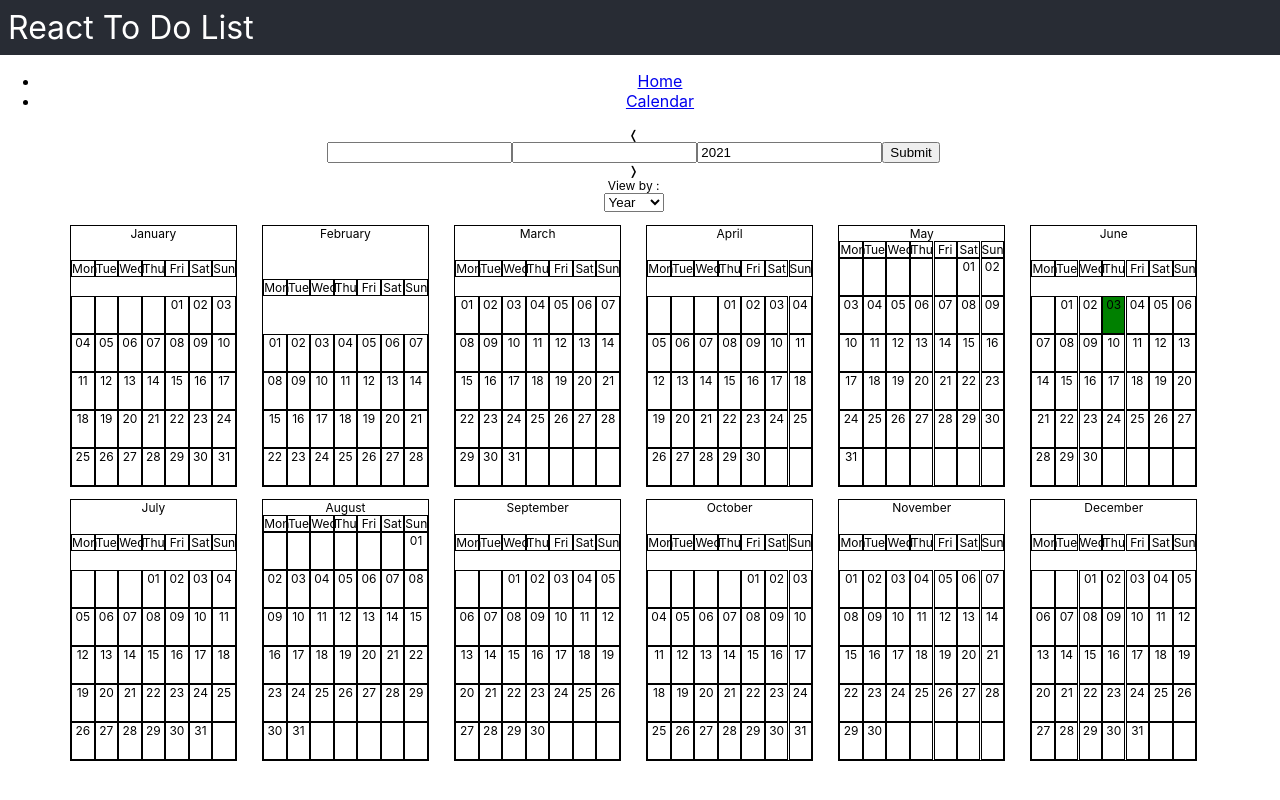
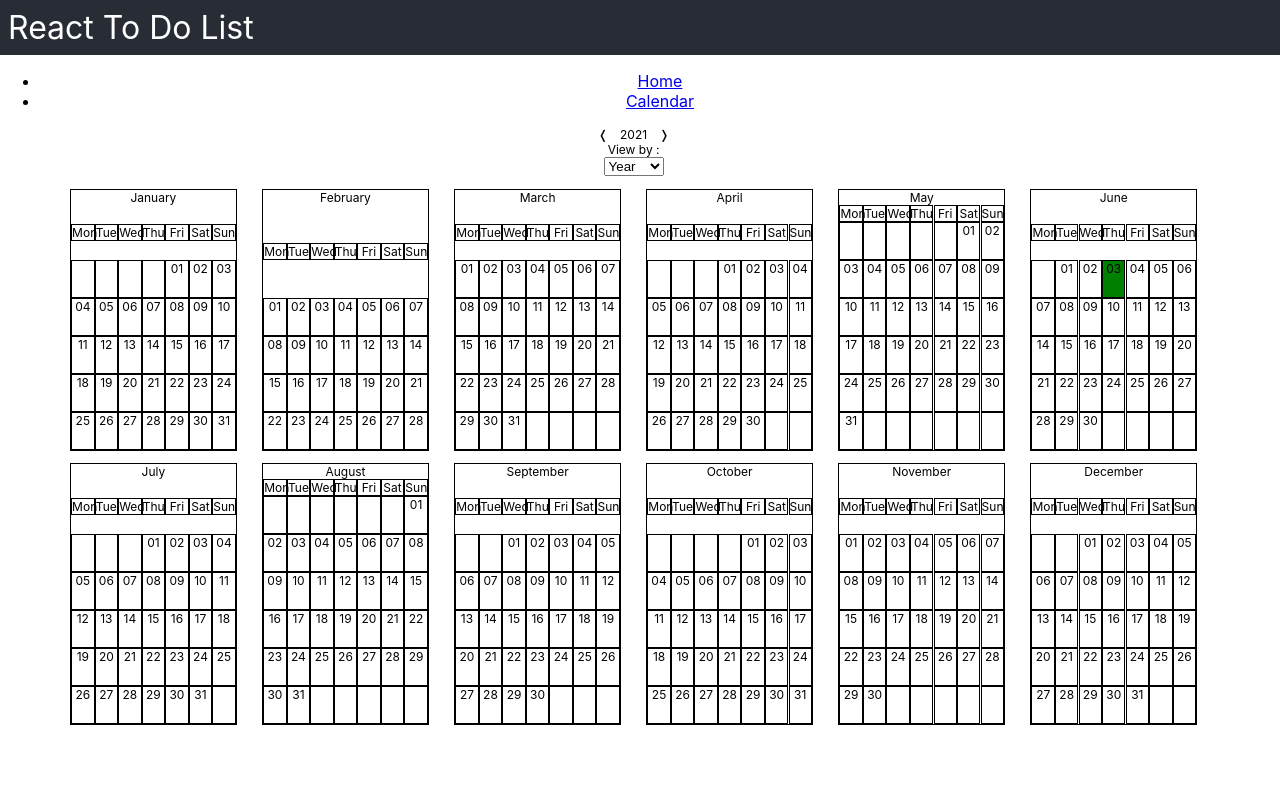
Before and after one commit to Skyrlon/react-todo-list, a React (Create React App) app: page /calendar in a window 1280 px wide. Built offline with nearby package versions, Linux system fonts and the light colour scheme.

Commit message:
inputs show up when click on date div

```diff
--- a/src/components/Calendar.jsx
+++ b/src/components/Calendar.jsx
@@ -338,17 +338,11 @@ const Calendar = ({ todos }) => {
       .join("");
     setInputYear(newDate.year.toString());
     setInputMonth(monthWithFirstLetterCapital);
-    setInputDay(
-      parseInt(newDate.day) < 10
-        ? `0${parseInt(newDate.day)}`
-        : parseInt(newDate.day).toString()
-    );
+    setInputDay(newDate.day.toString().length > 0 ? parseInt(newDate.day) : "");
     setCalendarYear(newDate.year.toString());
     setCalendarMonth(monthWithFirstLetterCapital);
     setCalendarDay(
-      parseInt(newDate.day) < 10
-        ? `0${parseInt(newDate.day)}`
-        : parseInt(newDate.day).toString()
+      newDate.day.toString().length > 0 ? parseInt(newDate.day) : ""
     );
     setCalendarFormat(newDate.format);
     setDateAsked(`${newDate.day} ${newDate.month} ${newDate.year}`);
@@ -503,7 +497,11 @@ const Calendar = ({ todos }) => {
                       monthsNames.indexOf(calendarMonth) + 1 < 10
                         ? `0${monthsNames.indexOf(calendarMonth) + 1}`
                         : `${monthsNames.indexOf(calendarMonth) + 1}`
-                    }-${calendarDay}` && (
+                    }-${
+                      parseInt(calendarDay) < 10
+                        ? `0${parseInt(calendarDay)}`
+                        : parseInt(calendarDay).toString()
+                    }` && (
                     <div key={todo.id} className={`priority-${todo.priority}`}>
                       {todo.title}
                     </div>
--- a/src/components/CalendarInput.jsx
+++ b/src/components/CalendarInput.jsx
@@ -2,6 +2,8 @@ import { useState } from "react";
 import styled from "styled-components";
 
 const StyledCalendarInput = styled.div`
+  display: flex;
+  flex-direction: row;
   & .arrow {
     display: inline;
     margin-left: 1em;
@@ -17,6 +19,8 @@ const CalendarInput = ({
   onInputChange,
 }) => {
   const [inputError, setInputError] = useState([]);
+  const [showInputs, setShowInputs] = useState(false);
+
   const monthsNames = [
     "January",
     "February",
@@ -100,7 +104,7 @@ const CalendarInput = ({
 
   const handleDateSubmit = () => {
     let newFormat, newYear, newMonth, newDay;
-    if (dayGoingToSubmit.length > 0) {
+    if (dayGoingToSubmit.toString().length > 0) {
       newFormat = "day";
       newYear = yearGoingToSubmit;
       newMonth = monthGoingToSubmit;
@@ -122,6 +126,7 @@ const CalendarInput = ({
       month: newMonth,
       day: newDay,
     });
+    setShowInputs(false);
   };
 
   const handleDateBackward = () => {
@@ -248,10 +253,19 @@ const CalendarInput = ({
 
   return (
     <StyledCalendarInput>
+      {!showInputs && (
         <div className="arrow" onClick={(e) => handleNewDate(e, "decrement")}>
           &#10092;
         </div>
+      )}
 
+      {!showInputs && (
+        <div onClick={() => setShowInputs(true)}>
+          {dayGoingToSubmit} {monthGoingToSubmit} {yearGoingToSubmit}
+        </div>
+      )}
+
+      {showInputs && (
         <form onSubmit={(e) => handleNewDate(e, "submit")}>
           <input
             name="day-input"
@@ -282,10 +296,13 @@ const CalendarInput = ({
           )}
           <input type="submit" />
         </form>
+      )}
 
+      {!showInputs && (
         <div className="arrow" onClick={(e) => handleNewDate(e, "increment")}>
           &#10093;
         </div>
+      )}
     </StyledCalendarInput>
   );
 };
```
Lines whose indentation alone changed are shown as unchanged.
